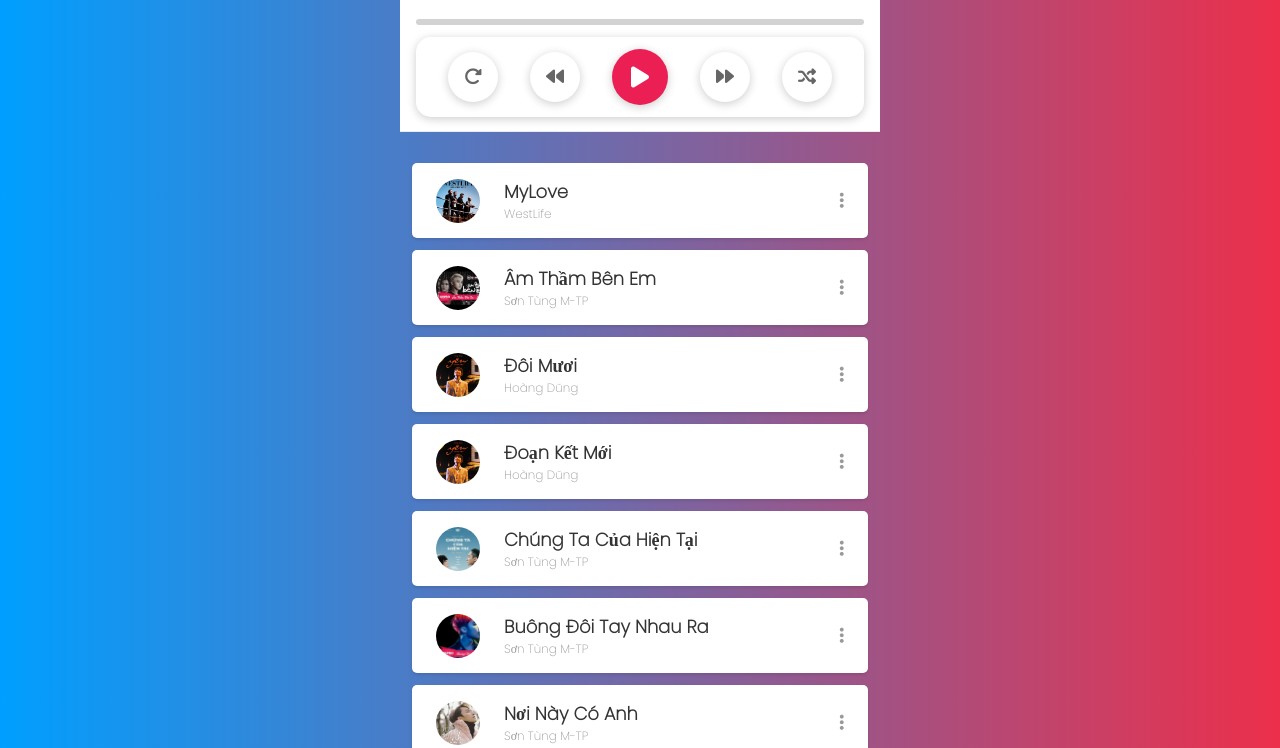
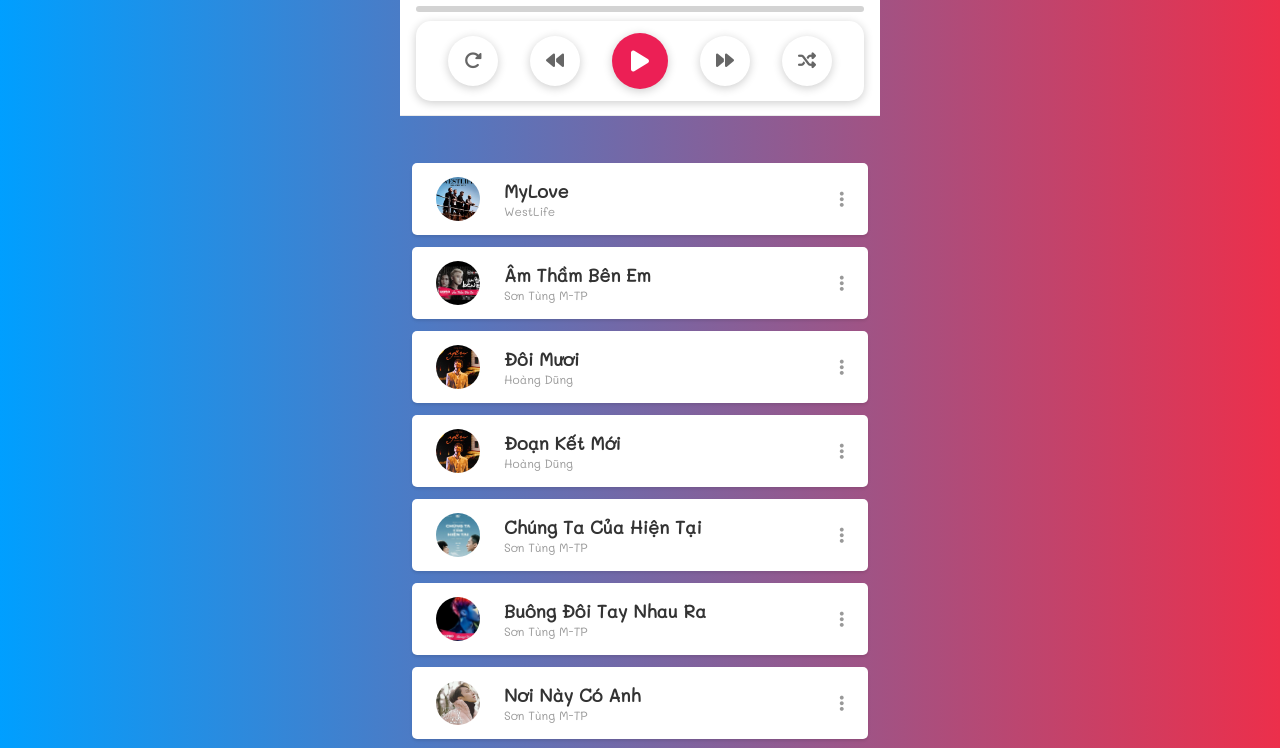
Before and after one commit to NgVanQuang203/MusicPlayer, a plain HTML site: page index.html in a window 1280 px wide. Shown: the part 314-1062 px from the top of the page. Drawn offline with Linux system fonts and the light colour scheme.

Commit message:
20/12/2023

```diff
--- a/assets/css/style.css
+++ b/assets/css/style.css
@@ -3,8 +3,8 @@
   --text-color: #333;
 }
 @font-face {
-  font-family: Poppins;
-  src: url(../font/PoppinsExtralight-6Je1.otf);
+  font-family: Mali;
+  src: url(../font/Mali.ttf);
 }
 * {
   margin: 0;
@@ -17,7 +17,7 @@ body {
 }
 html {
   box-sizing: border-box;
-  font-family: Poppins, "san-serif";
+  font-family: 'Mali';
 }
 .player {
   position: relative;
```
Also changed, not shown: assets/font/Courier New.ttf (added), assets/font/Mali.ttf (added), assets/font/Roboto Light.ttf (added).
